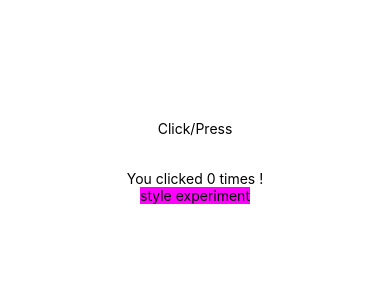
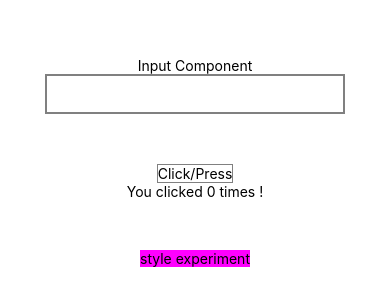
Before and after one commit to BogdanPatroi/My_First_ReactNative_App, a React Native app: screen / in a window 390 px wide. Shown: the part 260-566 px from the top of the page. Built offline with nearby package versions, Linux system fonts and the light colour scheme.

Commit message:
first component, input && props

```diff
--- a/App.js
+++ b/App.js
@@ -2,13 +2,17 @@ import { StatusBar } from 'expo-status-bar';
 import React, { useState, useEffect } from 'react';
 import { StyleSheet, Text, View, TouchableHighlight } from 'react-native';
 
+import Input from './Components/Input/Input';
+
 export default function App() {
 
   const [count, setCount] = useState(0);
+  const [value, setValue] = useState('');
 
   useEffect(() => {
     //  document.title = `You clicked ${count} times`;
     console.log(count);
+    console.log(value);
   });
 
   return (
@@ -20,6 +24,12 @@ export default function App() {
     //                 "container" being just a name, like class names in CSS
     // cool!
     <View style={styles.container}>
+      {/* something to type content in */}
+      <Input
+        value={value}
+        onChange={(value) => setValue(value)}
+      />
+
       {/* implementation of a button */}
       <TouchableHighlight
       onPress={ () => setCount(count + 1)}
@@ -39,7 +49,7 @@ export default function App() {
 const styles = StyleSheet.create({
   // container style, dha
   container: {
-    flex: 1,
+    flex: 2,
     backgroundColor: '#fff',
     alignItems: 'center',
     justifyContent: 'center',
@@ -47,9 +57,11 @@ const styles = StyleSheet.create({
   // experiment
   experiment: {
     backgroundColor: '#f0f',
+    margin: 50,
   },
   // button style
   button: {
-    height: 50,
+    borderWidth: 1,
+    borderColor: 'gray',
   },
 });
--- /dev/null
+++ b/Components/Input/Input.js
@@ -0,0 +1,43 @@
+import React from 'react';
+// CSS, text, container, something to type content in, button emulator
+import { StyleSheet, Text, View, TextInput, TouchableHighlight } from 'react-native';
+
+export default class Input extends React.Component {
+
+    render() {
+        // return data, i.e result of executing function
+
+        // instance is once instance/child of class with specific attribute called props
+        return (
+            <View style={styles.container}>
+                <Text>Input Component</Text>
+                <TextInput
+                    keyboardType={"numeric"}
+                    value={this.props.value}
+                    style={styles.input}
+                    // track changes in text, when someone types something in input field
+                    // text will be what we type in
+                    onChangeText={(text) => this.props.onChange(text)}
+                />
+            </View>
+
+        )
+    }
+}
+
+// optimised styling
+const styles = StyleSheet.create({
+    container: {
+        margin: 50,
+        backgroundColor: 'white',
+        alignItems: 'center',
+        justifyContent: 'center',
+
+    },
+    input: {
+        height: 40,
+        width: 300,
+        borderColor: 'gray',
+        borderWidth: 2,
+    }
+})
```
